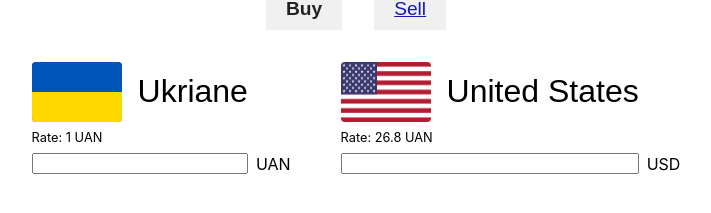
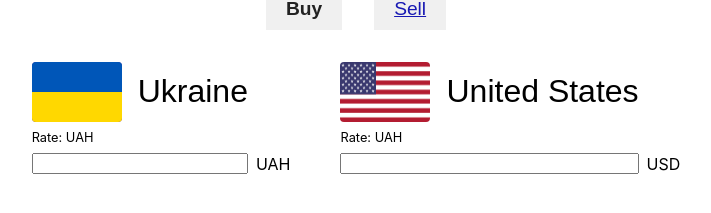
Before and after one commit to CherevanOleksii/exchanger, a React (Create React App) app: page / in a window 1280 px wide. Shown: the part 197-410 px from the top of the page, without its empty margins (284-995 px from the left). Built offline with nearby package versions, Linux system fonts and the light colour scheme; no server answers.

Commit message:
solve problem with input

```diff
--- a/src/ExchangeForm/index.js
+++ b/src/ExchangeForm/index.js
@@ -6,59 +6,158 @@ import ExchangeItem from "../ExchangeItem"
 import ExchagneOperation from '../ExchangeOperation'
 
 import { useEffect, useReducer, useState } from 'react'
+import axios from 'axios'
 
 const ExchangeForm = () => {
 
+    useEffect(() => {
+        fetch()
+        dispathExchange({
+            type: 'IS_BUY'
+        })
+    }, [])
 
     const [isBuy, setIsBuy] = useState(true)
-
 
     const handleIsBuy = (isBuyValue) => {
         setIsBuy(isBuyValue)
     }
 
     useEffect(() => {
-        console.log(isBuy)
+
     }, [isBuy])
 
+
+
+
+    const handleLeftInput = (value) => {
+        dispathExchange({
+            type: 'LEFT_CHANGE',
+            payload: {
+                inputValue: value
+            }
+        })
+    }
+
+    const handleRightInput = (value) => {
+        dispathExchange({
+            type: 'RIGHT_CHANGE',
+            payload: {
+                inputValue: value
+            }
+        })
+    }
+
+
+
+
     const exchangeReducer = (state, action) => {
+
         switch (action.type) {
-            case "":
+            case "FETCH": {
+                let data = action.payload.apiData
+
+                return {
+                    ...state,
+                    apiData: data,
+                }
+            }
+            case "LEFT_CHANGE": {
+                let input = action.payload.inputValue
+                let selectedItem = state.apiData[state.index]
+                let {base_ccy, ccy, buy, sale} = selectedItem
+
+                return {
+                    ...state,
+                    left: {
+                        img: info(base_ccy).img,
+                        title: info(base_ccy).title,
+                        amount: state.left.amount,
+                        inputValue: input,
+                        mainCurrency: base_ccy,
+                        currency: base_ccy,
+                    },
+                    right: {
+                        img: info(ccy).img,
+                        title: info(ccy).title,
+                        amount: isBuy ? buy : sale,
+                        inputValue: input / (isBuy ? buy : sale),
+                        mainCurrency: base_ccy,
+                        currency: ccy,
+                    }
+                }
+            }
+
+            case "RIGHT_CHANGE": {
+                let input = action.payload.inputValue
+                let selectedItem = state.apiData[state.index]
+                let {base_ccy, ccy, buy, sale} = selectedItem
+
+                return {
+                    ...state,
+                    left: {
+                        img: info(base_ccy).img,
+                        title: info(base_ccy).title,
+                        amount: state.left.amount,
+                        inputValue: input * (isBuy ? buy : sale),
+                        mainCurrency: base_ccy,
+                        currency: base_ccy,
+                    },
+                    right: {
+                        img: info(ccy).img,
+                        title: info(ccy).title,
+                        amount: isBuy ? buy : sale,
+                        inputValue: input,
+                        mainCurrency: base_ccy,
+                        currency: ccy,
+                    }
+                }
+            }
             default:
+
                 return state
         }
     }
 
-    const handleLeftInput = (value) => {
-        console.log(value)
-    }
 
-    const handleRightInput = (value) => {
-        console.log(value)
-    }
-
-    const [exchange, setExchange] = useReducer(
+    const [exchange, dispathExchange] = useReducer(
         exchangeReducer,
         {
+            index: 0,
+            apiData: [],
+            inputValue: 0,
             left: {
-                img: info('UAN').img,
-                callbackInput:  handleLeftInput ,
-                title: info('UAN').title,
-                amount: '1',
-                mainCurrency: 'UAN',
-                currency: 'UAN',
+                img: info('UAH').img,
+                title: info('').title,
+                amount: '',
+                inputValue: '',
+                mainCurrency: 'UAH',
+                currency: 'UAH',
             },
             right: {
                 img: info('USD').img,
-                callbackInput: handleLeftInput ,
                 title: info('USD').title,
-                amount: '26.8',
-                mainCurrency: 'UAN',
+                amount: '',
+                inputValue: '',
+                mainCurrency: 'UAH',
                 currency: 'USD',
             }
         }
     )
 
+    const fetch = () => {
+        axios.get('https://api.privatbank.ua/p24api/pubinfo?json&exchange&coursid=5')
+            .then(res => dispathExchange({
+                type: 'FETCH',
+                payload: {
+                    apiData: res.data
+                }
+            }))
+    }
+
+    useEffect(() => {
+
+    }, [exchange])
 
 
     return (
@@ -67,11 +166,11 @@ const ExchangeForm = () => {
                 Currency converter
             </div>
 
-           <ExchagneOperation callbackIsBuy={handleIsBuy}> </ExchagneOperation>
+            <ExchagneOperation callbackIsBuy={handleIsBuy}> </ExchagneOperation>
 
             <div className='exchange-form-container'>
-                <ExchangeItem {...exchange.left} ></ExchangeItem>
-                <ExchangeItem {...exchange.right}></ExchangeItem>
+                <ExchangeItem callbackInput={handleLeftInput} {...exchange.left} ></ExchangeItem>
+                <ExchangeItem callbackInput={handleRightInput} {...exchange.right}></ExchangeItem>
             </div>
 
         </div>
--- a/src/ExchangeItem/index.js
+++ b/src/ExchangeItem/index.js
@@ -1,17 +1,24 @@
 import { useEffect, useState } from 'react';
 import './style.scss'
 
-const ExchangeItem = ({ img, title = 'Ukraine', amount = '1', mainCurrency = 'UAN', currency = 'UAN', callbackInput = null }) => {
+const ExchangeItem = ({ img, title = 'Ukraine', amount = '1', inputValue = '', mainCurrency = 'UAN', currency = 'UAN', callbackInput = null }) => {
 
-    const [value, setValue] = useState('')
+    const [value, setValue] = useState(inputValue)
 
     useEffect(() => {
+        setValue(inputValue)
+    }, [inputValue])
 
-    }, [value])
+
+    // const clearString = function(t) {
+    //     return t.toString().replace(/\B(?=(\d{3})+(?!\d))/g, " ")
+    // }
 
     const handleInput = (event) => {
         const val = event.target.value;
-        const re = /^[0-9\b]+$/;
+        // const re = /^[0-9\b]+$/;
+        // const re =/^[0-9]+(?:[\.]|[\.][0-9]{1,4})?$/
+        const re =/^[0-9]+(?:[\.]|[\.][0-9]+)?$/
 
         if (val === '' || re.test(val)) {
             setValue(val);
--- a/src/assets/extendedCCY.js
+++ b/src/assets/extendedCCY.js
@@ -4,7 +4,7 @@ import usaFlag from './img/USA.png'
 
 const info = (ccy) => {
     switch (ccy) {
-        case 'UAN':
+        case 'UAH':
             return {
                 img: ukrainianFlag,
                 title: 'Ukriane'
@@ -19,7 +19,9 @@ const info = (ccy) => {
                 img: europeFlag,
                 title: 'United States'
             }
+        default:
+            return ''
     }
 }
 
-export { info  }
+export { info }
```
Also changed, not shown: src/PlanB/ExchangeForm/index.js (deleted, +0 -56 lines), src/PlanB/ExchangeInput/index.js (deleted, +0 -35 lines), src/PlanB/ExchangeOutput/index.js (deleted, +0 -31 lines), src/PlanB/util/currency.js (deleted, +0 -43 lines), src/PlanB/util/location.js (deleted, +0 -26 lines), src/PlanB/util/exchangeCurrency.js (deleted).
